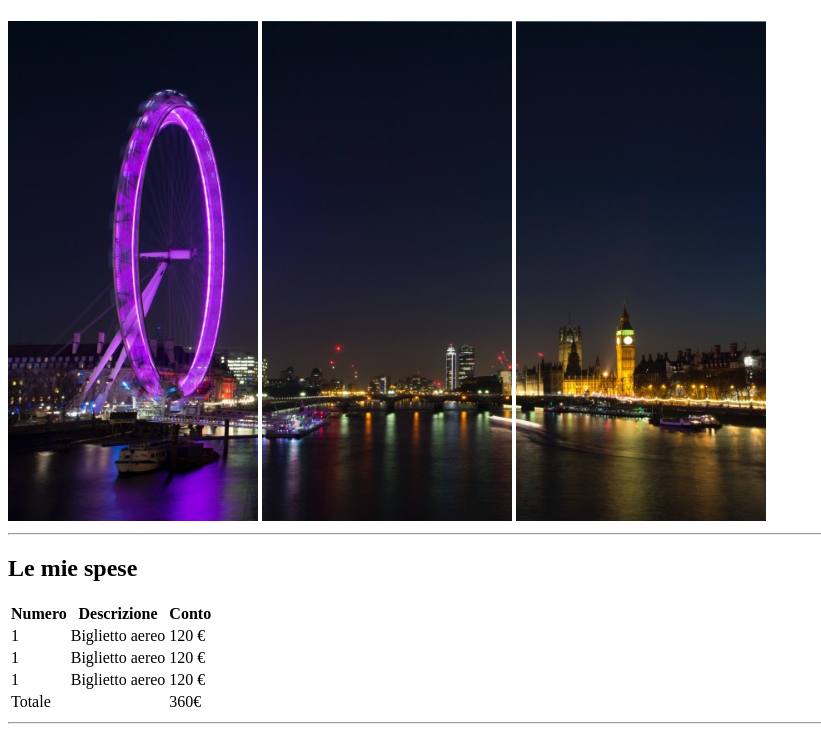
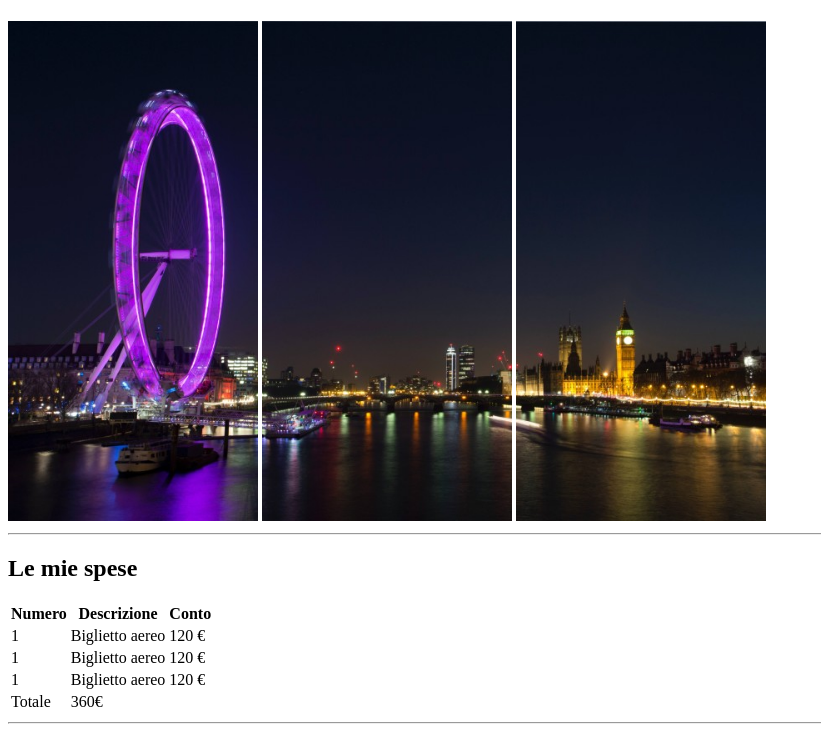
Before and after one commit to leonardo-guglielmini/html-london-trip, a plain HTML site: page index.html in a window 1280 px wide. Shown: the part 59-800 px from the top of the page, without its empty margins (0-821 px from the left). Drawn offline with Linux system fonts and the light colour scheme.

Commit message:
last commit dopo revisione

```diff
--- a/index.html
+++ b/index.html
@@ -48,8 +48,8 @@
                 <tfoot>
                     <tr>
                         <td>Totale</td>
-                        <td></td>
-                        <td>360&euro;</td>
+                        <!-- <td></td> -->
+                        <td colspan="2">360&euro;</td>
                     </tr>
                 </tfoot>
             </table>
```
